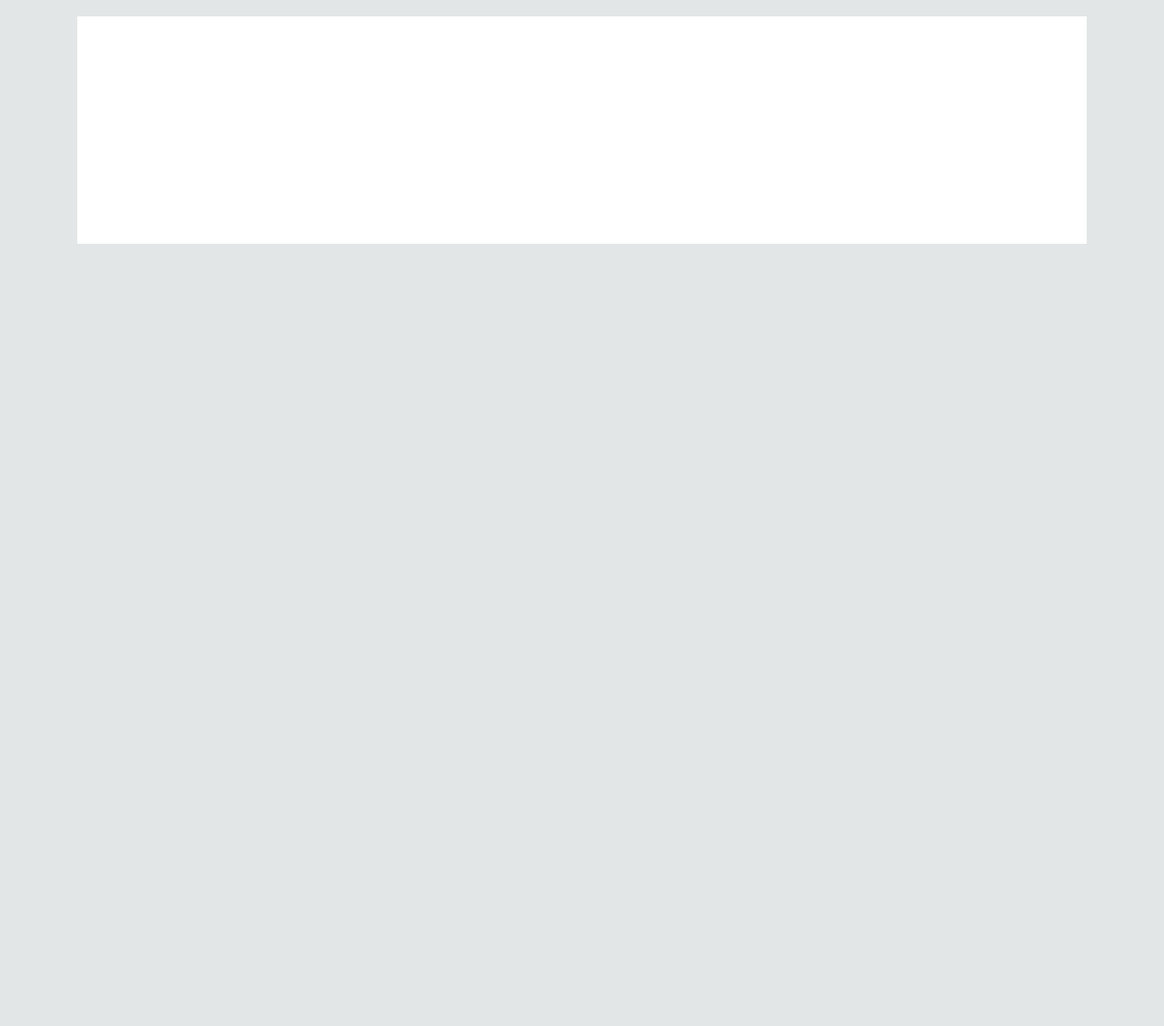
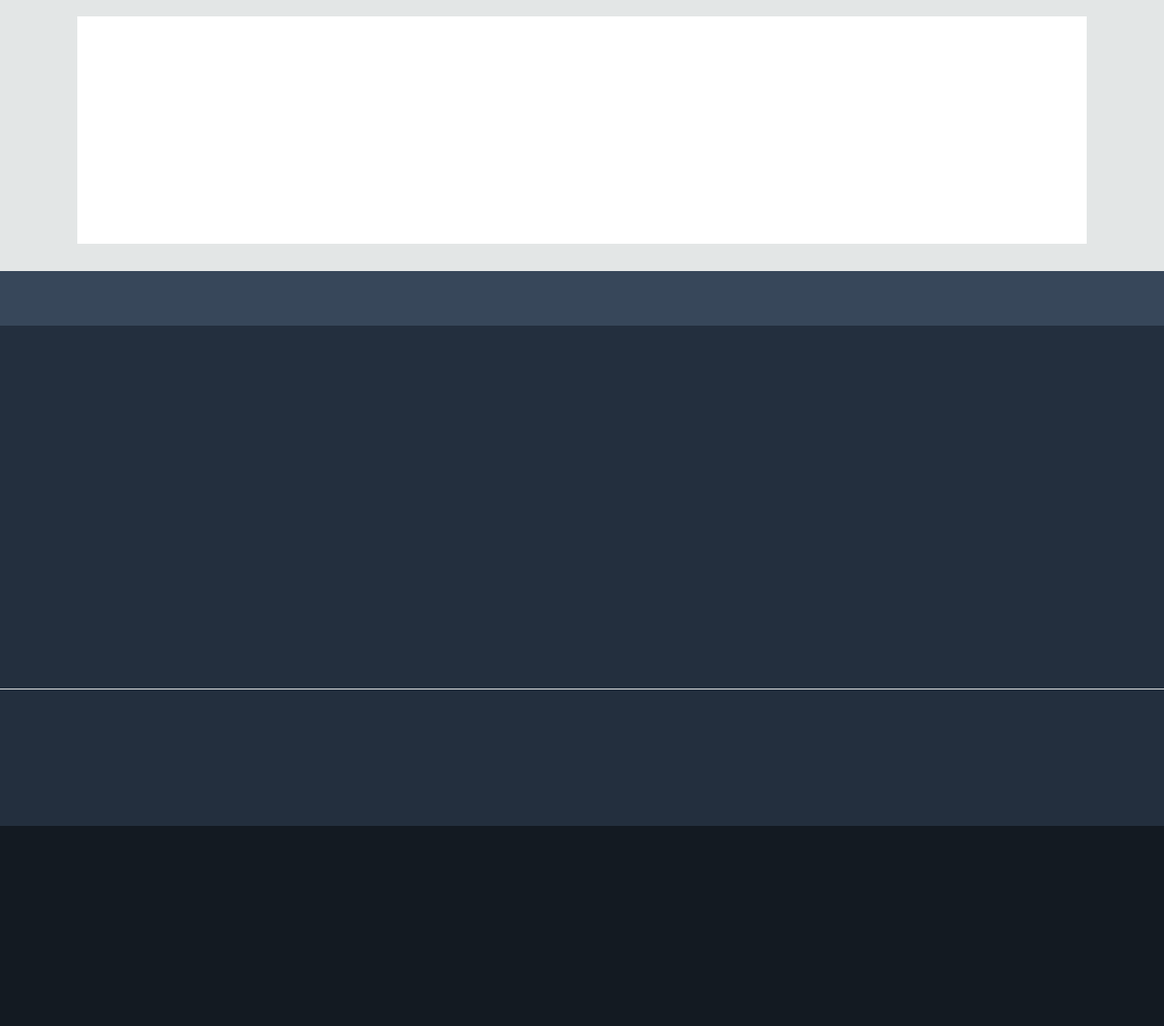
Before and after one commit to GabrieleLombard01/home_amazon_esercitazione_flex, a plain HTML site: page index.html in a window 1280 px wide. Shown: the part 1632-2760 px from the top of the page at 91% size. Before the commit the page ends 1900 px from the top, so only its background shows below. Drawn offline with Linux system fonts and the light colour scheme.

Commit message:
footer add

```diff
--- a/css/style.css
+++ b/css/style.css
@@ -19,6 +19,10 @@ main{
     min-height: 800px;
     max-width: 1300px;
     margin: 0 auto;
+}
+footer{
+    margin-top: 30px;
+    text-align: center;
 }
 /*Selettori avanzati*/
 
@@ -72,3 +76,23 @@ main{
     max-width: 1300px;
     margin: 0 auto;
 }
+/*Main*/
+
+/*Footer*/
+#foot_1sect{
+    background-color: #37475a;
+    min-height: 60px;
+}
+#foot_2sect{
+    background-color: #232f3e;
+    min-height: 400px;
+    border-bottom: solid #e3e6e6 1px;
+}
+#foot_3sect{
+    background-color: #232f3e;
+    min-height: 150px;
+}
+#foot_4sect{
+    background-color: #131a22;
+    min-height: 220px;
+}
--- a/index.html
+++ b/index.html
@@ -71,6 +71,14 @@
 
     <footer>
 
+        <div id="foot_1sect"></div>
+
+        <div id="foot_2sect"></div>
+
+        <div id="foot_3sect"></div>
+
+        <div id="foot_4sect"></div>
+
 
     </footer>
 
```
